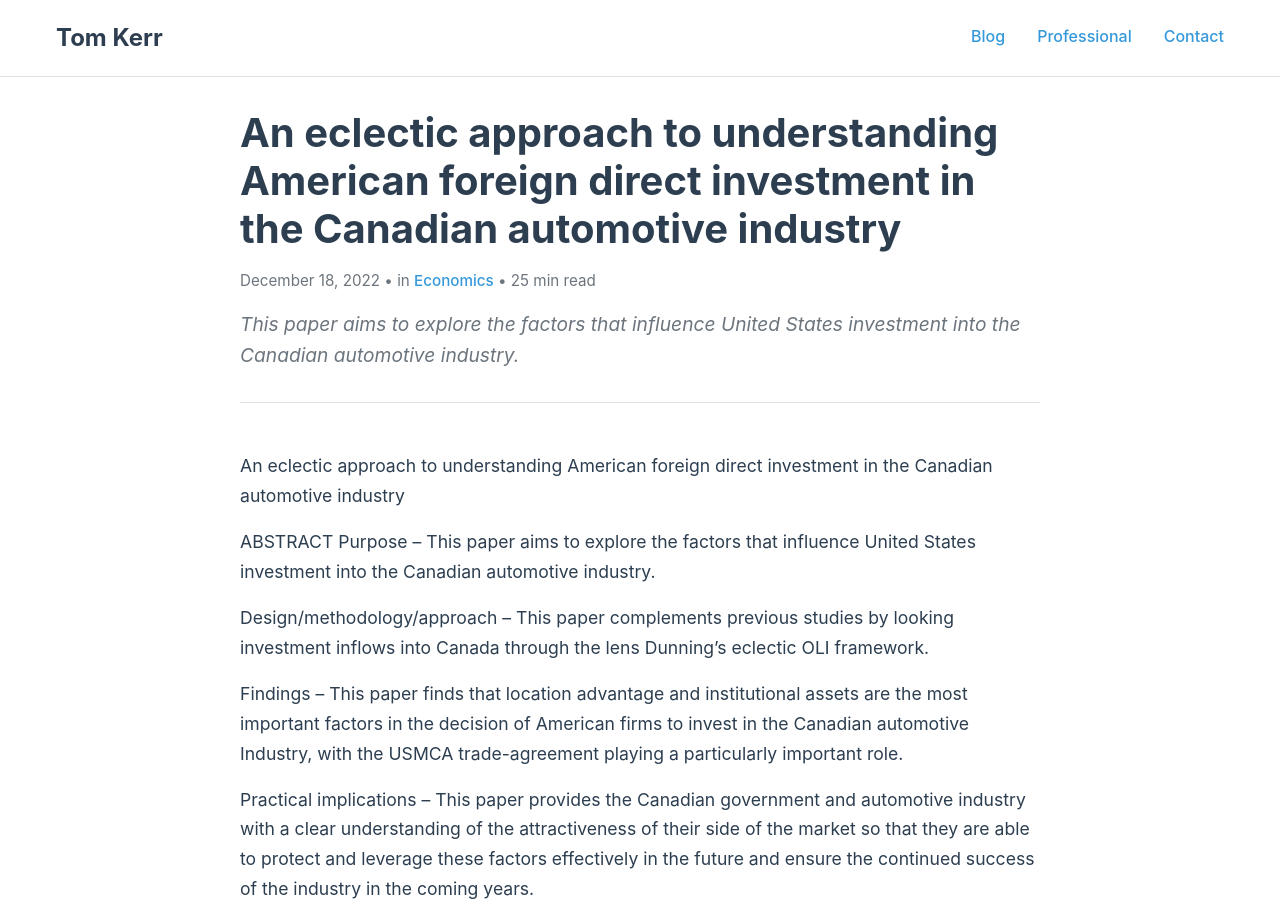
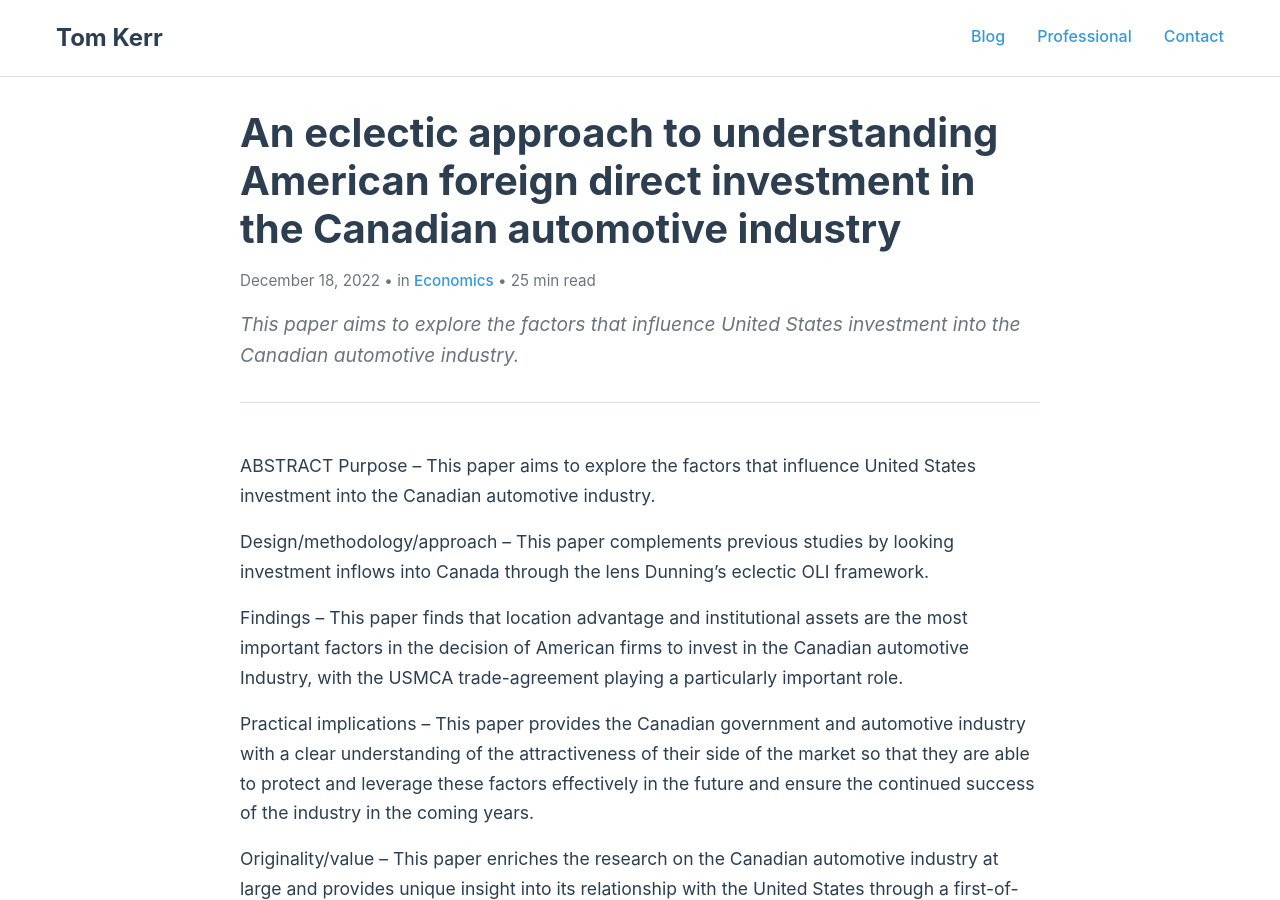
Before and after one commit to TDK250/Toms-Site, a Jekyll site: the page built from _posts/2022-12-08-automotive.md, in a window 1280 px wide and 900 px high. Built offline with Jekyll 4.4.1, drawn with Linux system fonts in a browser that asks for light colours.

Commit message:
Update 2022-12-08-automotive.md

```diff
--- a/_posts/2022-12-08-automotive.md
+++ b/_posts/2022-12-08-automotive.md
@@ -6,8 +6,6 @@ categories: [economics]
 tags: [economics]
 excerpt: "This paper aims to explore the factors that influence United States investment into the Canadian automotive industry."
 ---
-
-An eclectic approach to understanding American foreign direct investment in the Canadian automotive industry
 
 ABSTRACT
 Purpose – This paper aims to explore the factors that influence United States investment into the Canadian automotive industry.
```
